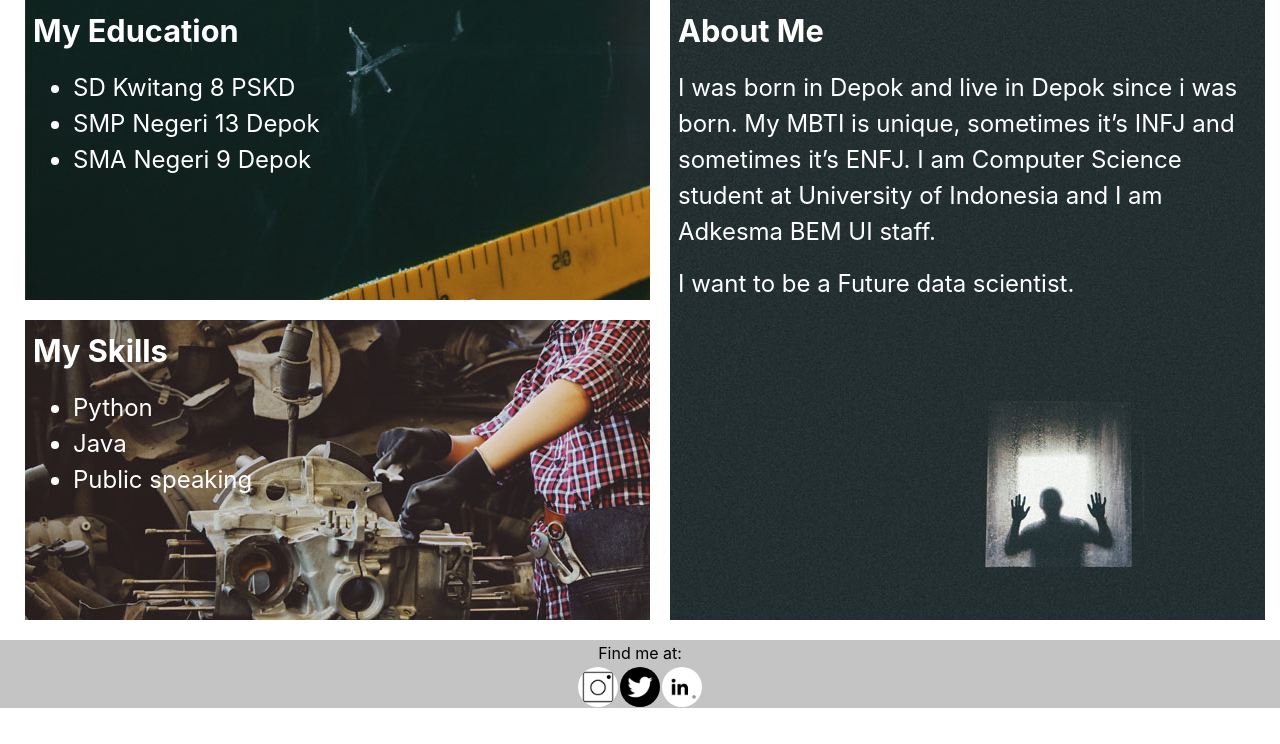
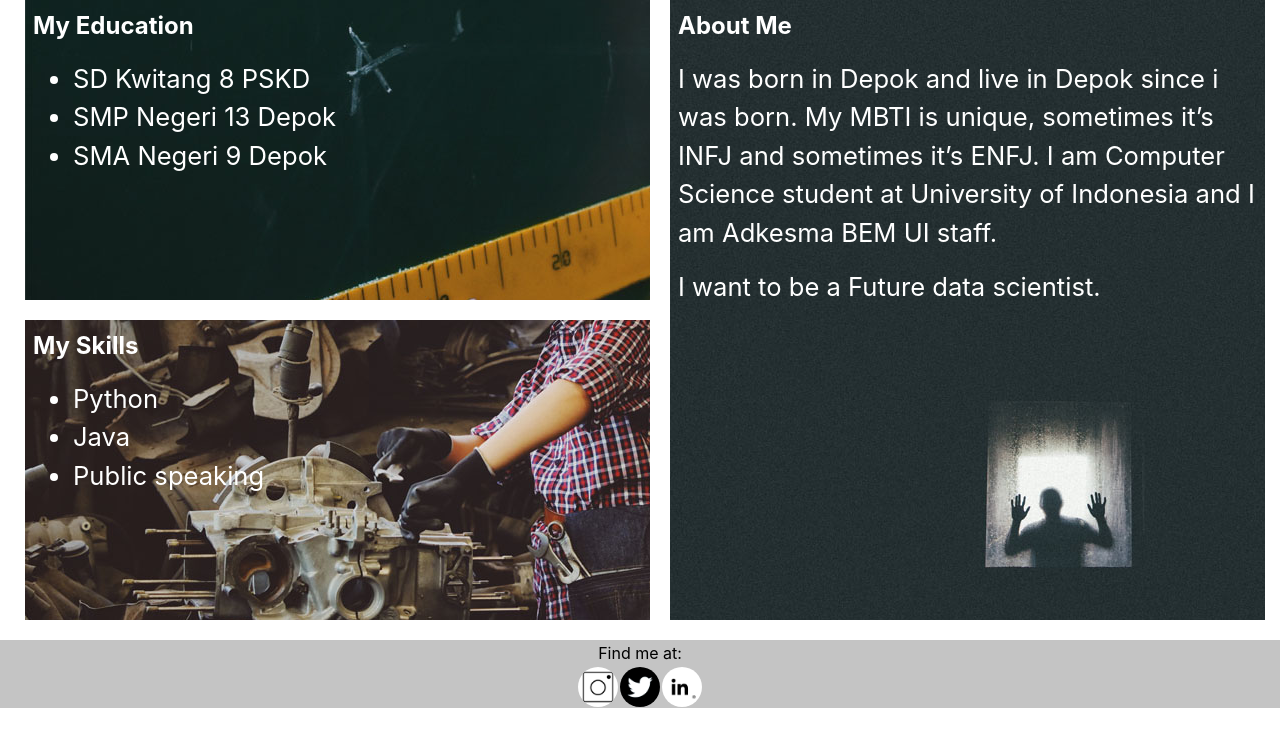
Before and after one commit to SinusCosinusTangen/ppw-story-4, a Django app: page /aboutme/ in a window 1280 px wide. Shown: the part 56-800 px from the top of the page. Run offline with Django 3.2, Linux system fonts and the light colour scheme; some libraries are stand-ins or nearby versions.

Commit message:
hampir final

```diff
--- a/story3/static/story3/style.css
+++ b/story3/static/story3/style.css
@@ -143,7 +143,7 @@ td {
 }
 
 .judul {
-    font-size: 2.4vw;
+    font-size: 3vh;
     font-weight: bold;
 }
 
@@ -185,7 +185,7 @@ td {
 }
 
 .list {
-    font-size: 24px;
+    font-size: 2vw;
 }
 
 .credits {
```
